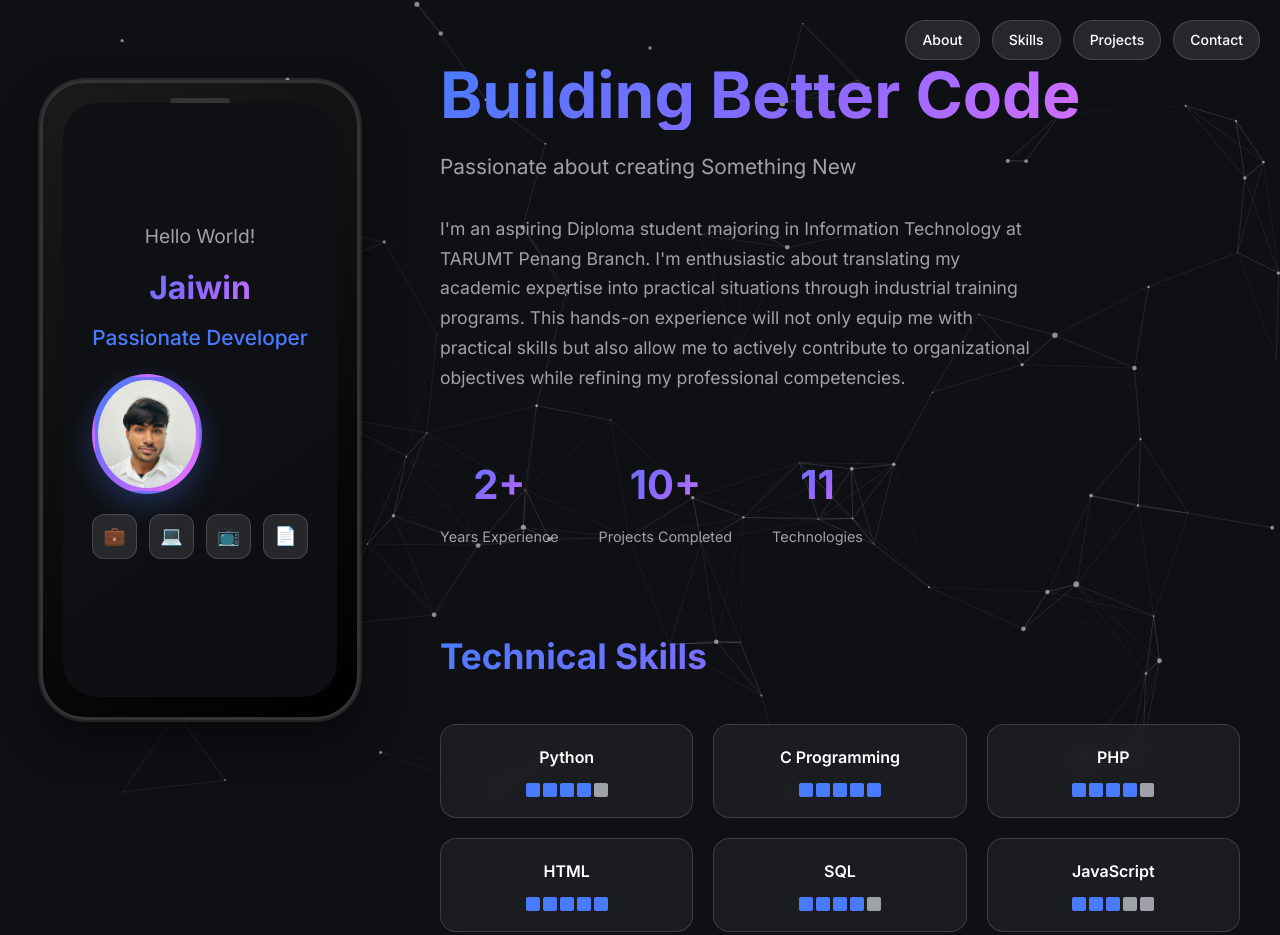
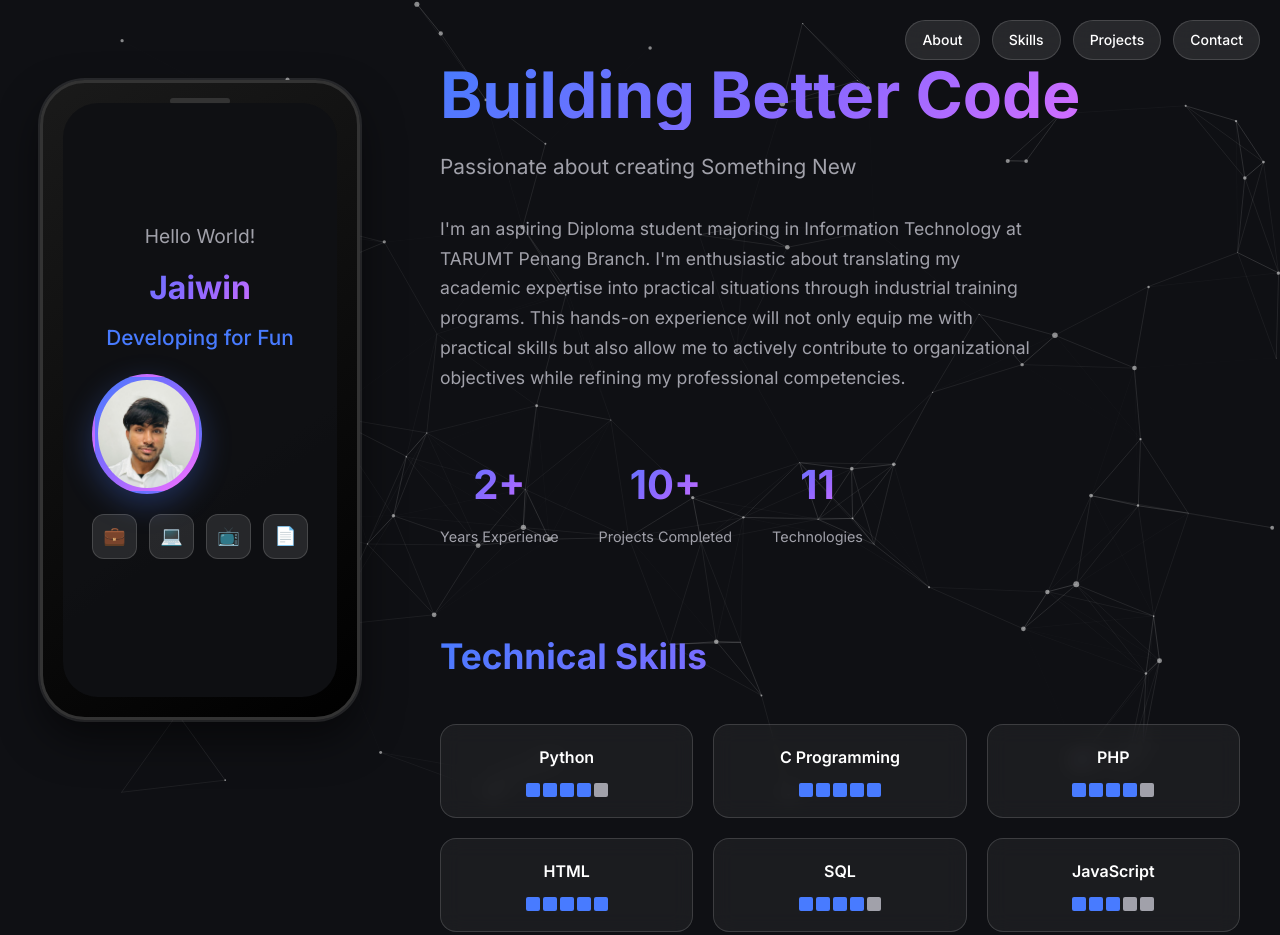
Before and after one commit to Jaiwin2/Resume, a plain HTML site: page index.html in a window 1280 px wide. Shown: the top 935 px of the page. Drawn offline with nearby package versions, Linux system fonts and the light colour scheme.

Commit message:
Update index.html

```diff
--- a/index.html
+++ b/index.html
@@ -27,7 +27,7 @@
           <div class="phone-content">
             <div class="phone-greeting">Hello World!</div>
             <h1 class="phone-name">Jaiwin</h1>
-            <div class="phone-title">Passionate Developer</div>
+            <div class="phone-title">Developing for Fun</div>
 
             <div class="phone-avatar">
               <img src="jaiwin.jpeg" alt="Profile Picture">
```
